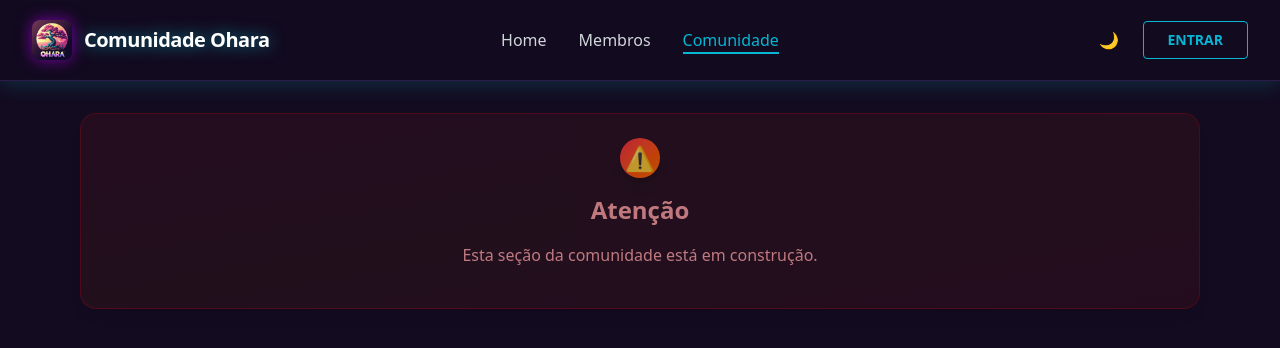
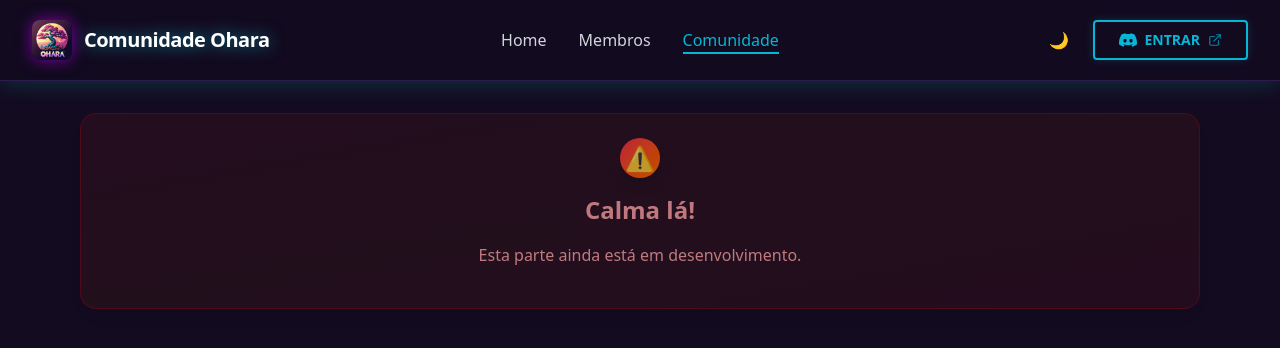
Before and after one commit to Jeancaetano12/Ohara-Site, a Next.js app: page /pages/comunidade in a window 1280 px wide. Shown: the top 348 px of the page. Built offline with nearby package versions, Linux system fonts and the light colour scheme.

Commit message:
FEAT: - Implementando a funcionalidade de login e as permissões de rotas. -  Novas tratativas de erros de busca ou erros de API ao buscar membros. - Header não usa mais dados mokados, é sincronizado com o a funcionalidade de login e exibe o avatar do membro.

```diff
--- /dev/null
+++ b/app/_context/AuthContext.tsx
@@ -0,0 +1,73 @@
+// _context/AuthContext.tsx
+"use client";
+
+import { createContext, useContext, useEffect, useState, ReactNode, useCallback } from 'react';
+import { jwtDecode } from 'jwt-decode';
+import { useRouter } from 'next/navigation';
+
+// O formato exato do payload que seu Back-end envia
+interface DecodedToken {
+  sub: string;
+  discordId: string;
+  globalName: string;
+  avatarUrl: string;
+  serverAvatarUrl: string | null;
+  exp: number; // Data de expiração padrão do JWT
+}
+
+interface AuthContextType {
+  user: DecodedToken | null;
+  login: (token: string) => void;
+  logout: () => void;
+  isLoading: boolean;
+}
+
+const AuthContext = createContext<AuthContextType>({} as AuthContextType);
+
+export function AuthProvider({ children }: { children: ReactNode }) {
+  const [user, setUser] = useState<DecodedToken | null>(null);
+  const [isLoading, setIsLoading] = useState(true);
+  const router = useRouter();
+
+  useEffect(() => {
+    // Ao carregar a página, verifica se já tem token salvo
+    const storedToken = localStorage.getItem('ohara-token');
+    if (storedToken) {
+      try {
+        const decoded = jwtDecode<DecodedToken>(storedToken);
+        if (decoded.exp * 1000 < Date.now()) {
+          logout();
+        } else {
+          setUser(decoded);
+        }
+      } catch (error) {
+        console.error("Token inválido", error);
+        logout();
+      }
+    }
+    setIsLoading(false);
+  }, []);
+
+  const login = useCallback((token: string) => {
+    localStorage.setItem('ohara-token', token);
+    const decoded = jwtDecode<DecodedToken>(token);
+    setUser(decoded);
+    console.log('Usuário logado:', decoded);
+    router.push('/'); // Redireciona para home após login
+  }, [router]);
+
+  const logout = useCallback(() => {
+    localStorage.removeItem('ohara-token');
+    setUser(null);
+    console.log('Usuário deslogado');
+    router.push('/');
+  }, [router]);
+
+  return (
+    <AuthContext.Provider value={{ user, login, logout, isLoading }}>
+      {children}
+    </AuthContext.Provider>
+  );
+}
+
+export const useAuth = () => useContext(AuthContext);
--- a/app/_hooks/useMembers.ts
+++ b/app/_hooks/useMembers.ts
@@ -62,8 +62,6 @@ export function useMembers(initialPage = 1) {
 
         const data = await response.json();
 
-        // Ajuste aqui conforme o retorno exato do seu back-end.
-        // Supondo que ele retorne { data: [], totalPages: 10 } ou headers de paginação
         console.log('Dados recebidos do back-end:', data);
         if (data.data && Array.isArray(data.data)) {
           setMembers(data.data);
@@ -73,9 +71,6 @@ export function useMembers(initialPage = 1) {
             setMembers([]);
             throw new Error('Formato de dados inesperado', data);
         }
-
-        // Se o back-end não retorna o total de páginas no corpo, você pode precisar ajustar
-        // setTotalPages(data.totalPages || 1);
 
       } catch (err) {
         setError('Falha ao carregar lista de membros.');
@@ -97,7 +92,6 @@ export function useSearchMember() {
   const [loading, setLoading] = useState(false);
   const [error, setError] = useState<string | null>(null);
 
-  // Receba o nome diretamente na função de busca
   const searchMember = async (name: string) => {
     if (!name || !name.trim()) return;
 
--- /dev/null
+++ b/app/auth/success/page.tsx
@@ -0,0 +1,36 @@
+// app/auth/success/page.tsx
+"use client";
+
+import { useEffect, useRef } from 'react';
+import { useSearchParams, useRouter } from 'next/navigation';
+import { useAuth } from '../../_context/AuthContext';
+
+export default function AuthSuccessPage() {
+  const searchParams = useSearchParams();
+  const router = useRouter();
+  const { login, user } = useAuth();
+
+  // Ref para garantir que o login so rode uma vez
+  const processedRef = useRef(false)
+
+  useEffect(() => {
+    if (processedRef.current || user) return;
+    const token = searchParams.get('token');
+    if (token) {
+      processedRef.current = true;
+      login(token);
+    } else {
+      router.push('/');
+    }
+  }, [searchParams, login, user, router]);
+
+  return (
+    <div className="flex items-center justify-center h-screen bg-ohara-dark text-white">
+      <div className="text-center">
+        <h2 className="text-2xl font-bold mb-2">Autenticando...</h2>
+        <p>Estamos conectando você à Comunidade Ohara.</p>
+        {/* Você pode por um spinner/loading aqui */}
+      </div>
+    </div>
+  );
+}
--- a/app/components/Header.tsx
+++ b/app/components/Header.tsx
@@ -2,25 +2,24 @@
 
 import { useState, useEffect } from 'react';
 import Image from 'next/image';
+import { ExternalLink } from 'lucide-react';
 import { useTheme } from '../ThemeContext';
 import { usePathname } from 'next/navigation';
+import { useAuth } from '../_context/AuthContext'
 import Link from 'next/link';
 
 export default function Header() {
-  const mockUser = {
-    id: 1,
-    name: "Membro do Ohara",
-    avatarUrl: "https://media.giphy.com/media/v1.Y2lkPTc5MGI3NjExcDdtY254am94ZDMzY3B6cW15MXZ5Y3B6cW15MXZ5Y3B6cW15MXZ5YyZlcD12MV9pbnRlcm5hbF9naWZfYnlfaWQmY3Q9cw/l4FGpP4lZE6ZISg9W/giphy.gif"
-  };
-
+  const { user, logout } = useAuth();
   const pathname = usePathname();
   const { isDarkMode, toggleTheme } = useTheme();
   const [mounted, setMounted] = useState(false);
   const [isMobileMenuOpen, setIsMobileMenuOpen] = useState(false);
-  const [isLoggedIn, setIsLoggedIn] = useState(false);
+  const [isUserMenuOpen, setIsUserMenuOpen] = useState(false);
 
   const toggleMobileMenu = () => setIsMobileMenuOpen(!isMobileMenuOpen);
-  const toggleLogin = () => setIsLoggedIn(!isLoggedIn);
+  const toggleLogin = () => {
+    window.location.href = 'http://localhost:3000/auth/discord';
+  }
 
   // Helper para links ativos
   const navItemStyles = (path: string) => {
@@ -41,6 +40,7 @@ export default function Header() {
   useEffect(() => {
     setMounted(true);
   }, []);
+
   if (!mounted) {
     return <div className="h-20 bg-white dark:bg-ohara-dark border-b border-gray-200 shadow-sm" />;
   }
@@ -86,19 +86,53 @@ export default function Header() {
               {isDarkMode ? '🌙' : '☀️'}
             </button>
 
-            {isLoggedIn ? (
-              <div
-                onClick={toggleLogin}
-                className="w-12 h-12 rounded-full p-[2px] bg-gradient-to-tr from-cyan-400 to-purple-500 cursor-pointer hover:scale-110 transition-transform"
-              >
-                <img src={mockUser.avatarUrl} alt="User" className="w-full h-full object-cover rounded-full border-2 border-white dark:border-[#130b20]" />
+            {user ? (
+              <div className="relative">
+                <div
+                  onClick={() => setIsUserMenuOpen(!isUserMenuOpen)}
+                  title={`Logado como: ${user.serverNickName || user.globalName} (Clique para sair)`}
+                  className="w-12 h-12 rounded-full p-[2px] bg-gradient-to-tr from-cyan-400 to-purple-500 cursor-pointer hover:scale-110 transition-transform"
+                >
+                  <img src={user.serverAvatarUrl || user.avatarUrl} alt={user.serverNickName || user.globalName } className="w-full h-full object-cover rounded-full border-2 border-white dark:border-[#130b20]" />
+                </div>
+                {isUserMenuOpen && (
+                  <div className='absolute right-0 mt-3 w-48 rounded-lg bg-white dark:bg-[#1b102d] shadow-lg border border-gray-200 dark:border-cyan-900/30 z-50'>
+                    <div className="px-4 py-3 text-sm text-gray-700 dark:text-gray-200 border-b dark:border-cyan-900/30">
+                      Logado como <br />
+                      <span className='font-bold'>
+                        {user.serverNickName || user.globalName}
+                      </span>
+                    </div>
+                    <button
+                      onClick={() => {
+                        const confirmLogout = window.confirm('Tem certeza que deseja sair?');
+                        if (confirmLogout) logout();
+                      }}
+                      className='w-full text-center px-4 py-2 text-sm text-red-600 hover:bg-red-100 dark:hover:bg-red-500/10 transition'
+                    >
+                      Sair
+                    </button>
+                  </div>
+                )}
               </div>
             ) : (
               <button
                 onClick={toggleLogin}
-                className="hidden md:block px-6 py-2 border border-ohara-pink text-ohara-pink dark:border-ohara-blue dark:text-ohara-blue font-bold text-sm rounded hover:bg-ohara-pink hover:text-white dark:hover:bg-ohara-blue dark:hover:text-[#0f0518] transition-all duration-300"
+                className="hidden md:flex items-center gap-2 px-6 py-2 border-2 border-ohara-pink text-ohara-pink dark:border-ohara-blue dark:text-ohara-blue font-bold text-sm rounded hover:bg-ohara-pink hover:text-white dark:hover:bg-ohara-blue dark:hover:text-[#0f0518] transition-all duration-300 group shadow-[0_0_10px_rgba(217,70,239,0.2)] dark:shadow-[0_0_10px_rgba(6,182,212,0.2)]"
               >
+                <svg
+                  width="18"
+                  height="18"
+                  viewBox="0 0 24 24"
+                  fill="currentColor"
+                  className="transition-transform group-hover:scale-110"
+                >
+                  <path d="M20.317 4.37a19.791 19.791 0 0 0-4.885-1.515a.074.074 0 0 0-.079.037c-.21.375-.444.864-.608 1.25a18.27 18.27 0 0 0-5.487 0a11.583 11.583 0 0 0-.617-1.25a.077.077 0 0 0-.079-.037A19.736 19.736 0 0 0 3.677 4.37a.07.07 0 0 0-.032.027C.533 9.046-.32 13.58.099 18.057a.082.082 0 0 0 .031.057a19.9 19.9 0 0 0 5.993 3.03a.078.078 0 0 0 .084-.028a14.09 14.09 0 0 0 1.226-1.994a.076.076 0 0 0-.041-.106a13.107 13.107 0 0 1-1.872-.892a.077.077 0 0 1-.008-.128a10.2 10.2 0 0 0 .372-.292a.074.074 0 0 1 .077-.01c3.928 1.793 8.18 1.793 12.062 0a.074.074 0 0 1 .078.01c.12.098.246.198.373.292a.077.077 0 0 1-.006.127a12.299 12.299 0 0 1-1.873.892a.077.077 0 0 0-.041.107c.36.698.772 1.362 1.225 1.993a.076.076 0 0 0 .084.028a19.839 19.839 0 0 0 6.002-3.03a.077.077 0 0 0 .032-.054c.5-5.177-.838-9.674-3.549-13.66a.061.061 0 0 0-.031-.03zM8.02 15.33c-1.183 0-2.157-1.085-2.157-2.419c0-1.333.955-2.419 2.157-2.419c1.21 0 2.176 1.086 2.157 2.419c0 1.334-.947 2.419-2.157 2.419zm7.975 0c-1.183 0-2.157-1.085-2.157-2.419c0-1.333.955-2.419 2.157-2.419c1.21 0 2.176 1.086 2.157 2.419c0 1.334-.946 2.419-2.157 2.419z"/>
+                </svg>
+
                 ENTRAR
+
+                <ExternalLink size={14} className="opacity-70 group-hover:translate-x-0.5 group-hover:-translate-y-0.5 transition-transform" />
               </button>
             )}
 
@@ -118,7 +152,14 @@ export default function Header() {
           <Link href="/" className="w-full text-center py-2 hover:bg-cyan-400/10" onClick={() => setIsMobileMenuOpen(false)}>Home</Link>
           <Link href="/pages/membros" className="w-full text-center py-2 hover:bg-cyan-400/10" onClick={() => setIsMobileMenuOpen(false)}>Membros</Link>
           <Link href="/pages/comunidade" className="w-full text-center py-2 hover:bg-cyan-400/10" onClick={() => setIsMobileMenuOpen(false)}>Comunidade</Link>
-          <button className="mt-2 text-ohara-pink dark:text-ohara-blue font-bold" onClick={toggleLogin}>ENTRAR</button>
+          {!user && (
+            <button
+              className='mt-2 text-ohara-pink dark:text-ohara-blue font-bold'
+              onClick={toggleLogin}
+            >
+              ENTRAR
+            </button>
+          )}
         </nav>
       </div>
     </header>
--- a/app/components/SearchBar.tsx
+++ b/app/components/SearchBar.tsx
@@ -32,7 +32,7 @@ export default function SearchBar({ onSearch, onClear }: SearchBarProps) {
           type="text"
           value={query}
           onChange={(e) => setQuery(e.target.value)}
-          placeholder="Busque pelo nick no servidor ou @ do discord"
+          placeholder="Busque pelo nick no servidor ou nome de usuario..."
           className="w-full px-4 py-2 pl-10 text-sm transition-all border rounded-lg bg-[var(--bg-color)] border-[var(--separator-color)] focus:outline-none focus:ring-2 focus:ring-ohara-pink focus:border-transparent dark:focus:ring-ohara-blue focus:border-transparent text-[var(--text-color)]"
         />
         <div className="absolute inset-y-0 left-0 flex items-center pl-3 pointer-events-none">
--- a/app/layout.tsx
+++ b/app/layout.tsx
@@ -2,6 +2,7 @@ import type { Metadata } from "next";
 import "./globals.css";
 import Header from "./components/Header";
 import { ThemeProvider } from "./ThemeContext";
+import { AuthProvider } from "../app/_context/AuthContext"
 
 export const metadata: Metadata = {
   title: "Comunidade Ohara",
@@ -18,10 +19,12 @@ export default function RootLayout({
     <html lang="pt-BR" suppressHydrationWarning>
       <body className="antialiased bg-ohara-white dark:bg-ohara-dark text-ohara-dark dark:text-ohara-white transition-colors duration-300">
         <ThemeProvider>
-          <Header />
-          <main className="pt-8 min-h-screen">
-            {children}
-          </main>
+          <AuthProvider>
+            <Header />
+            <main className="pt-8 min-h-screen">
+              {children}
+            </main>
+          </AuthProvider>
         </ThemeProvider>
       </body>
     </html>
--- a/app/pages/comunidade/page.tsx
+++ b/app/pages/comunidade/page.tsx
@@ -9,12 +9,12 @@ export default function Comunidade() {
                     <span className="text-2xl text-white">⚠️</span>
                 </div>
                 <h2 className="text-2xl font-bold text-red-700 dark:text-red-300 mb-2">
-                    Atenção
+                    Calma lá!
                 </h2>
             </div>
             <div className="relative z-10">
                 <p className="text-red-600 dark:text-red-300 mb-4 text-center leading-relaxed">
-                    Esta seção da comunidade está em construção.
+                    Esta parte ainda está em desenvolvimento.
                 </p>
             </div>
         </div>
--- a/app/pages/membros/page.tsx
+++ b/app/pages/membros/page.tsx
@@ -9,8 +9,10 @@ export default function MembrosPage() {
   const [isSearching, setIsSearching] = useState(false);
   const [searchTerm, setSearchTerm] = useState('');
 
-  const { members, loading: loadingList, page, setPage, refresh: refreshList } = useMembers();
-  const { member: searchResults, loading: loadingSearch, searchMember } = useSearchMember();
+  const { members, loading: loadingList, error: listError, page, setPage, refresh: refreshList } = useMembers();
+  const { member: searchResults, loading: loadingSearch, error: searchError, searchMember } = useSearchMember();
+
+  const apiError = isSearching ? searchError : listError;
 
   const handleSearch = (name: string) => {
     setSearchTerm(name);
@@ -50,17 +52,41 @@ export default function MembrosPage() {
           <div className="flex flex-col items-center justify-center py-20">
             <div className="w-12 h-12 border-4 border-ohara-blue border-t-transparent rounded-full animate-spin mb-4" />
           </div>
+        ) : apiError ? (
+          <div className='flex flex-col items-center justify-center py-20 px-4 text-center'>
+            <div className="text-red-500 mb-4 text-5xl">⚠️</div>
+            <h2 className="text-xl font-bold text-gray-800 dark:text-white mb-2">Ops! Algo deu errado</h2>
+            <p className="text-gray-600 dark:text-gray-400 mb-6">{apiError}</p>
+            <button
+              onClick={handleRefresh}
+              className="px-6 py-2 bg-ohara-pink dark:bg-ohara-blue text-white rounded-lg dark:hover:bg-cyan-600 transition"
+            >
+              Tentar novamente
+            </button>
+          </div>
+        ) : displayMembers.length === 0 ? (
+          <div className='flex flex-col items-center justify-center py-20 px-4 text-center'>
+            <div className="text-gray-400 mb-4 text-6xl">🔍</div>
+            <h2 className="text-xl font-bold text-gray-800 dark:text-white mb-2">
+              Nenhum membro encontrado
+            </h2>
+            <p className="text-gray-600 dark:text-gray-400 mb-6">
+              Não encontramos resultados para "{searchTerm}". Verifique a ortografia ou tente outro nome.
+            </p>
+            <button
+              onClick={handleClear}
+              className="px-6 py-2 border-2 border-ohara-pink text-ohara-pink dark:border-ohara-blue dark:text-ohara-blue font-bold rounded-lg hover:bg-ohara-pink hover:text-white dark:hover:bg-ohara-blue dark:hover:text-[#0f0518] transition"
+            >
+              Limpar busca
+            </button>
+          </div>
         ) : (
-          <div className="grid grid-cols-[repeat(auto-fill,minmax(280px,1fr))] gap-8">
+          <div className='grid grid-cols-[repeat(auto-fill,minmax(280px,1fr))] gap-8'>
             {displayMembers.map((m) => (
               <MemberCard key={m.id} member={m} />
             ))}
           </div>
         )}
-
-        {isSearching && displayMembers.length === 0 && !isLoading && (
-          <p className="text-center text-gray-500 py-10">Nenhum membro encontrado.</p>
-        )}
       </main>
     </div>
   );
--- a/package.json
+++ b/package.json
@@ -10,6 +10,8 @@
   },
   "dependencies": {
     "@tailwindcss/postcss": "^4.1.18",
+    "jwt-decode": "^4.0.0",
+    "lucide-react": "^0.562.0",
     "next": "16.0.10",
     "next-themes": "^0.4.6",
     "postcss": "^8.5.6",
```
Also changed, not shown: 1 other file (tests, documents, lock files or other folders).
